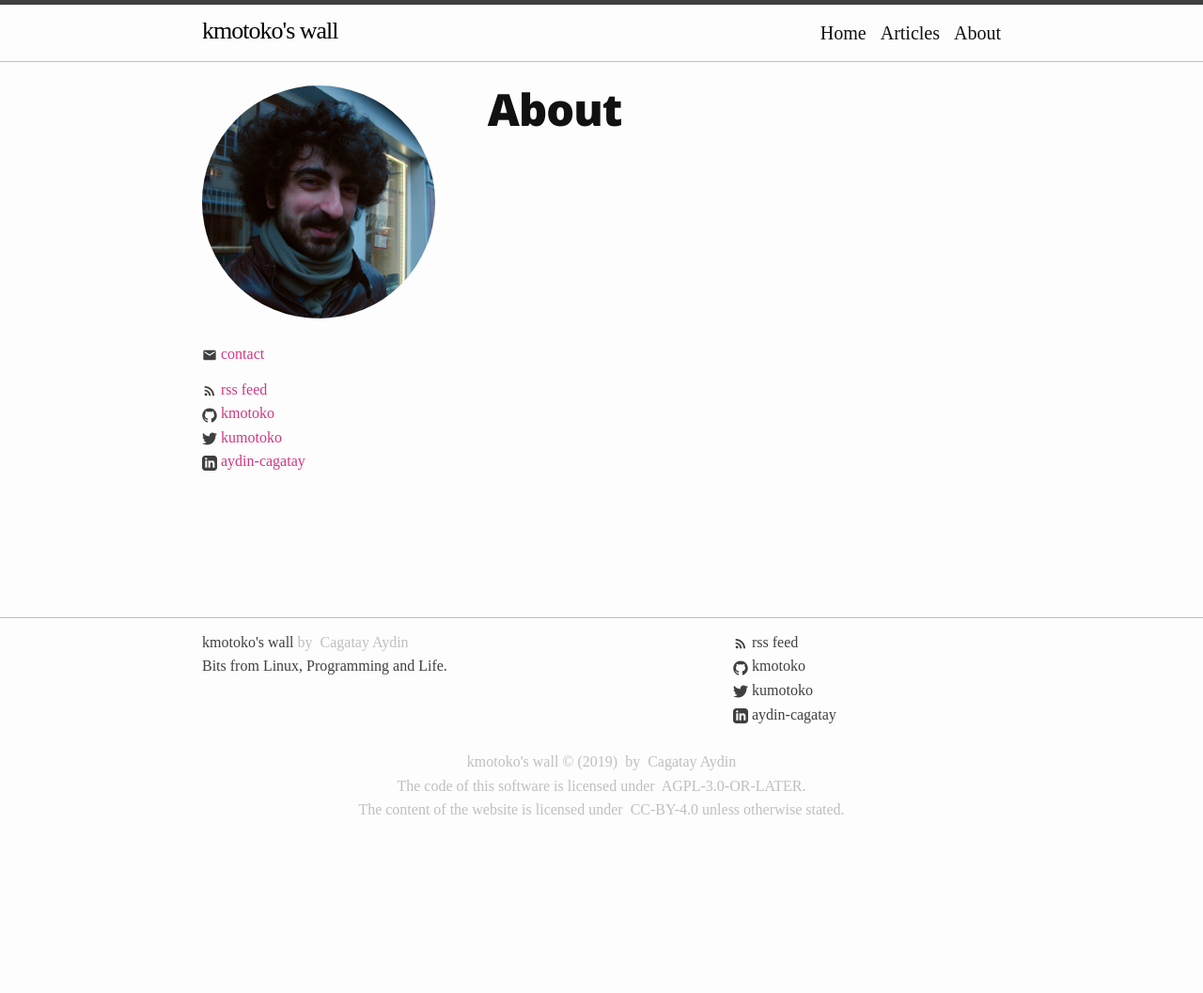
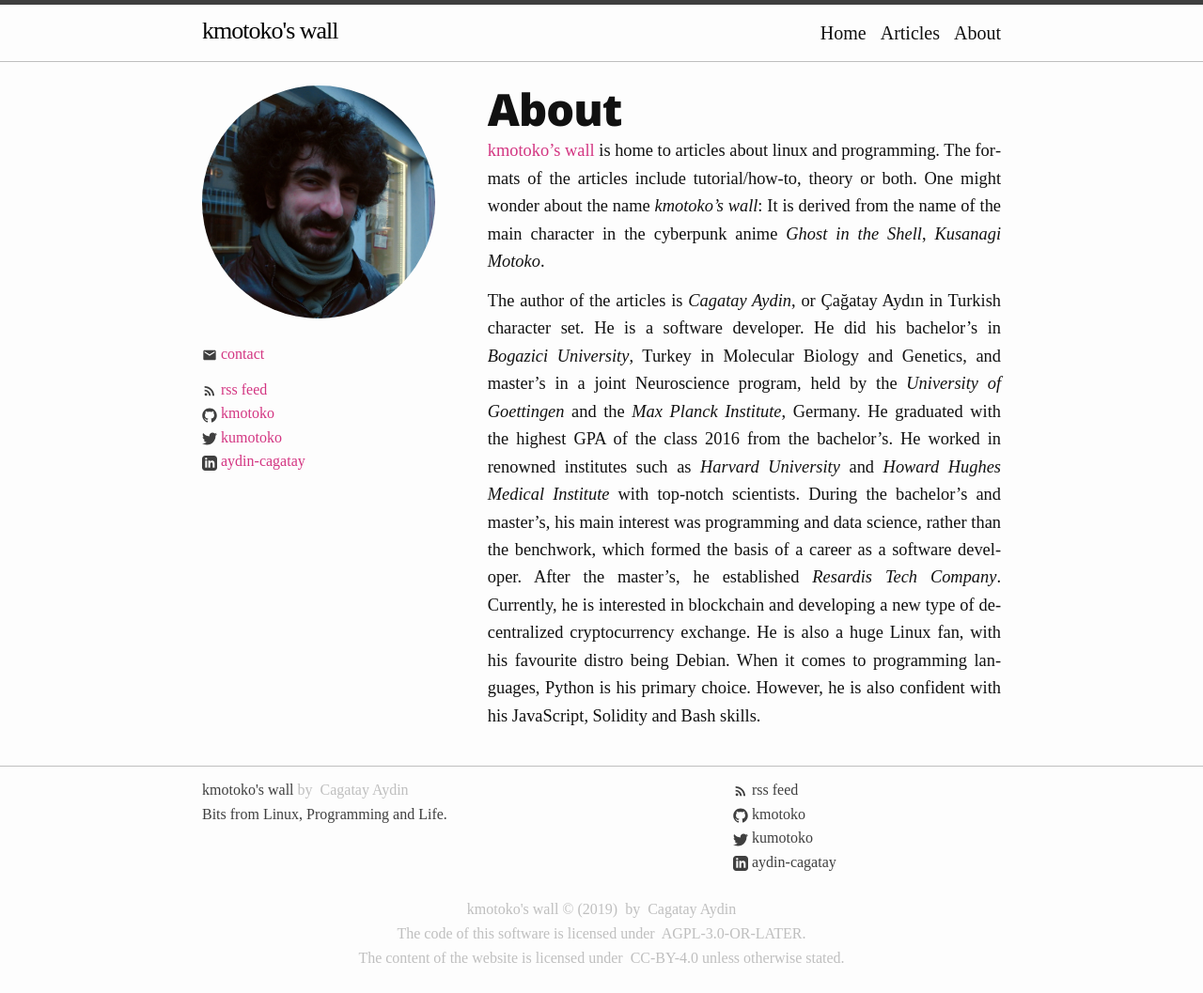
Before and after one commit to kmotoko/kmotokos-wall, a Jekyll site: the page built from about.md, in a window 1280 px wide. Shown: the whole page at 94% size. Built offline with Jekyll 4.4.1, drawn with Linux system fonts in a browser that asks for light colours; some web fonts are replaced; before the commit the page ends 900 px from its top, so only the background shows below that.

Commit message:
Added about me.

```diff
--- a/about.md
+++ b/about.md
@@ -9,3 +9,6 @@
 thumbnail:
     name: kmotoko-logo
 ---
+[kmotoko's wall](https://www.kmotoko.com){:rel="nofollow"} is home to articles about linux and programming. The formats of the articles include tutorial/how-to, theory or both. One might wonder about the name *kmotoko's wall*: It is derived from the name of the main character in the cyberpunk anime *Ghost in the Shell*, *Kusanagi Motoko*.
+
+The author of the articles is *Cagatay Aydin*, or Çağatay Aydın in Turkish character set. He is a software developer. He did his bachelor's in *Bogazici University*, Turkey in Molecular Biology and Genetics, and master's in a joint Neuroscience program, held by the *University of Goettingen* and the *Max Planck Institute*, Germany. He graduated with the highest GPA of the class 2016 from the bachelor's. He worked in renowned institutes such as *Harvard University* and *Howard Hughes Medical Institute* with top-notch scientists. During the bachelor's and master's, his main interest was programming and data science, rather than the benchwork, which formed the basis of a career as a software developer. After the master's, he established *Resardis Tech Company*. Currently, he is interested in blockchain and developing a new type of decentralized cryptocurrency exchange. He is also a huge Linux fan, with his favourite distro being Debian. When it comes to programming languages, Python is his primary choice. However, he is also confident with his JavaScript, Solidity and Bash skills.
```
